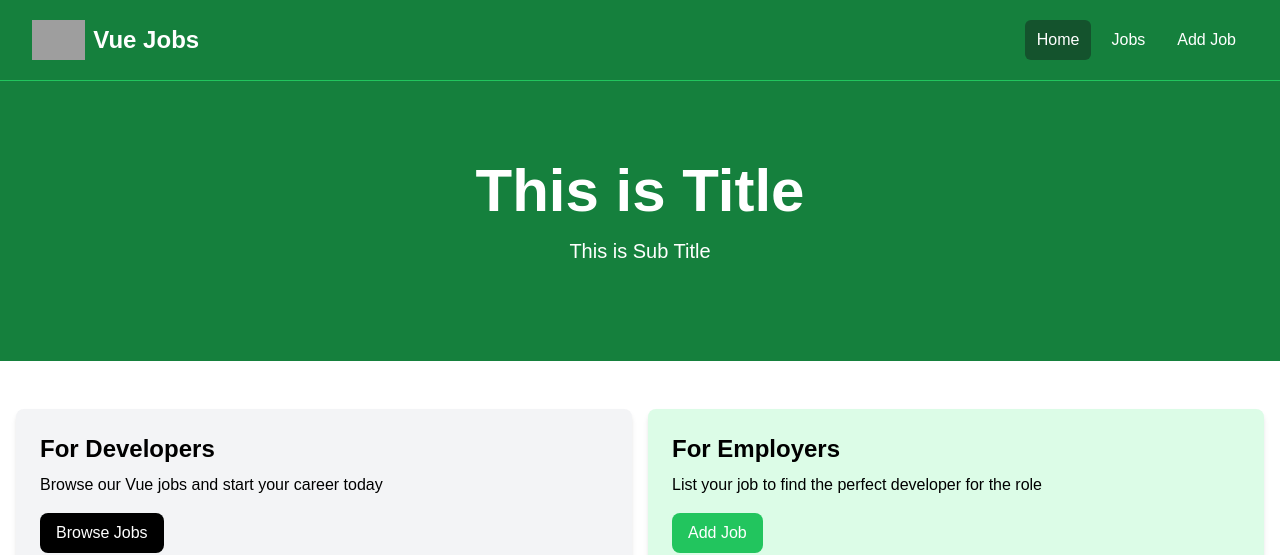
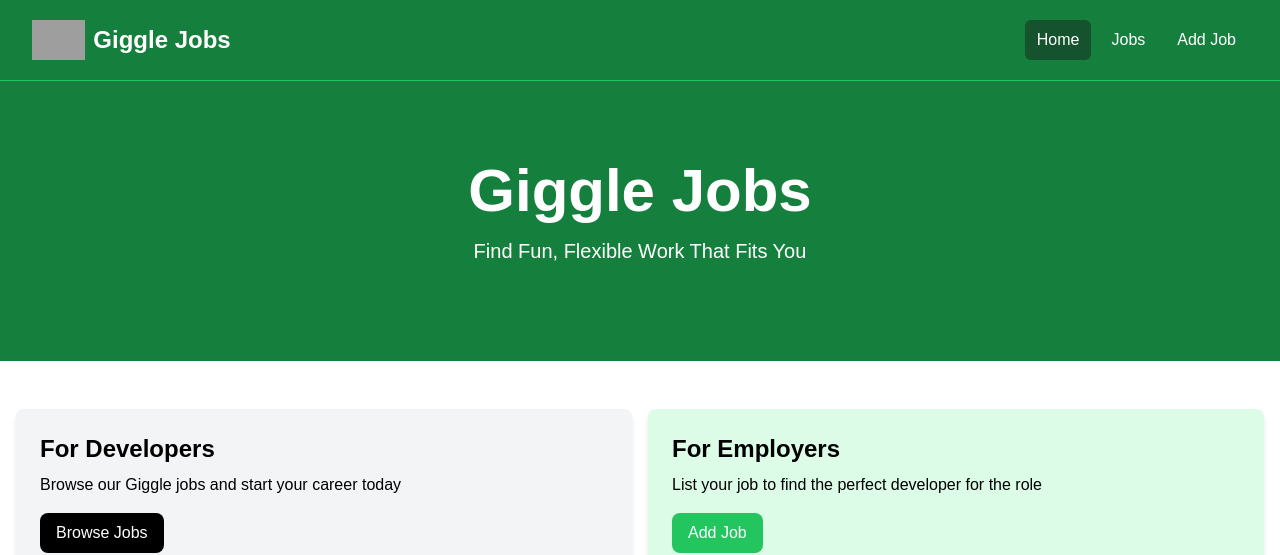
Before and after one commit to jjd214/Giggle-Jobs, a Vue app: page / in a window 1280 px wide. Shown: the top 555 px of the page. Built offline with nearby package versions, Linux system fonts and the light colour scheme; no server answers; grey boxes are pictures that could not be loaded.

Commit message:
minor changes

```diff
--- a/src/components/Hero.vue
+++ b/src/components/Hero.vue
@@ -4,11 +4,11 @@ import { defineProps } from 'vue'
 defineProps({
   title: {
     type: String,
-    default: 'This is Title',
+    default: 'Giggle Jobs',
   },
   subTitle: {
     type: String,
-    default: 'This is Sub Title',
+    default: 'Find Fun, Flexible Work That Fits You',
   },
 })
 </script>
--- a/src/components/HomeCard.vue
+++ b/src/components/HomeCard.vue
@@ -9,7 +9,7 @@ import { RouterLink } from 'vue-router'
       <div class="grid grid-cols-1 md:grid-cols-2 gap-4 p-4 rounded-lg">
         <Card backgroundColor="bg-gray-100">
           <h2 class="text-2xl font-bold">For Developers</h2>
-          <p class="mt-2 mb-4">Browse our Vue jobs and start your career today</p>
+          <p class="mt-2 mb-4">Browse our Giggle jobs and start your career today</p>
           <router-link
             to="/jobs"
             class="inline-block bg-black text-white rounded-lg px-4 py-2 hover:bg-gray-700"
--- a/src/components/Navbar.vue
+++ b/src/components/Navbar.vue
@@ -11,7 +11,7 @@ import { RouterLink } from 'vue-router'
           <!-- Logo -->
           <router-link class="flex flex-shrink-0 items-center mr-4" to="/">
             <img class="h-10 w-auto" :src="Logo" alt="Vue Jobs" />
-            <span class="hidden md:block text-white text-2xl font-bold ml-2">Vue Jobs</span>
+            <span class="hidden md:block text-white text-2xl font-bold ml-2">Giggle Jobs</span>
           </router-link>
           <div class="md:ml-auto">
             <div class="flex space-x-2">
```
